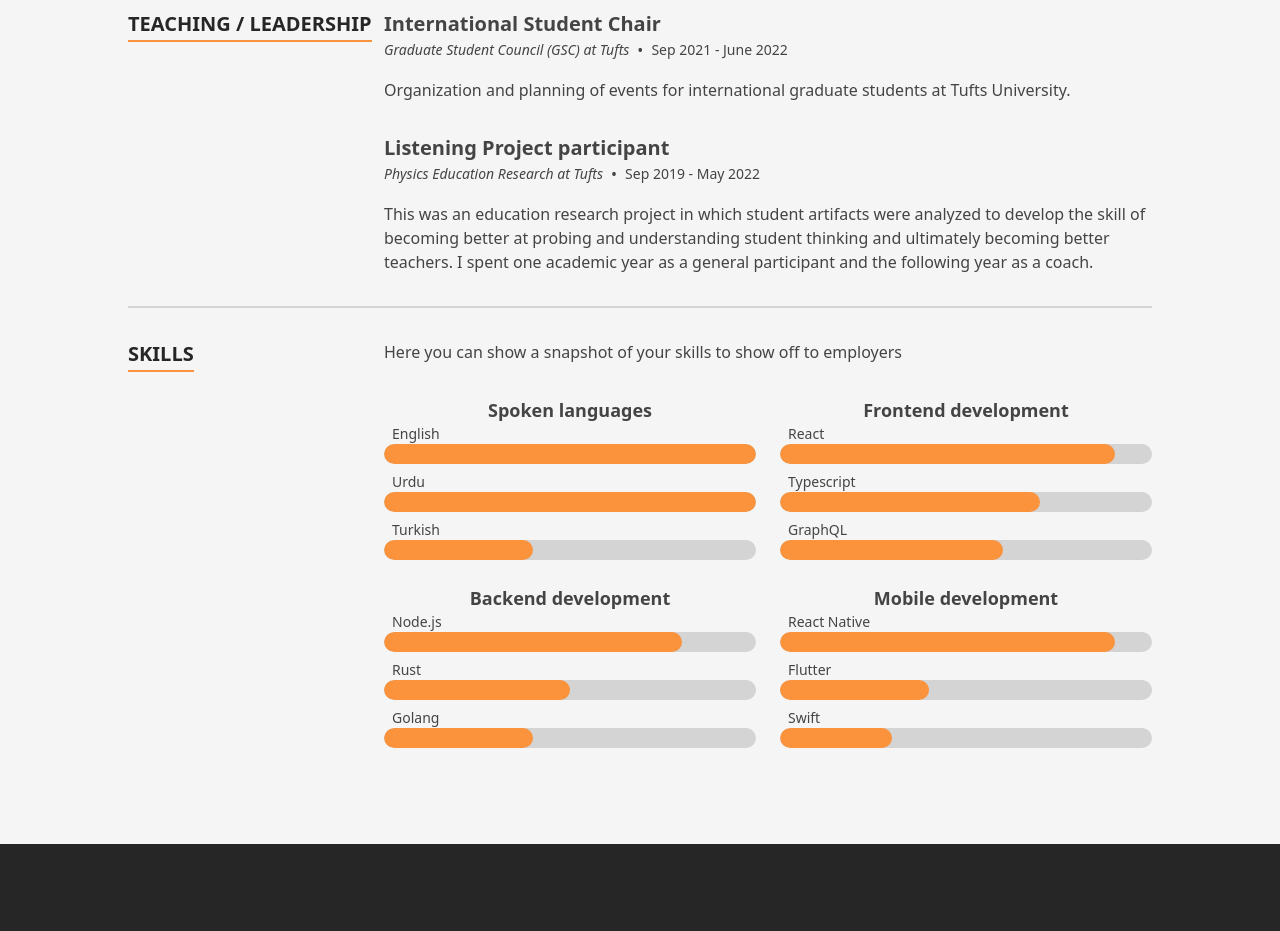
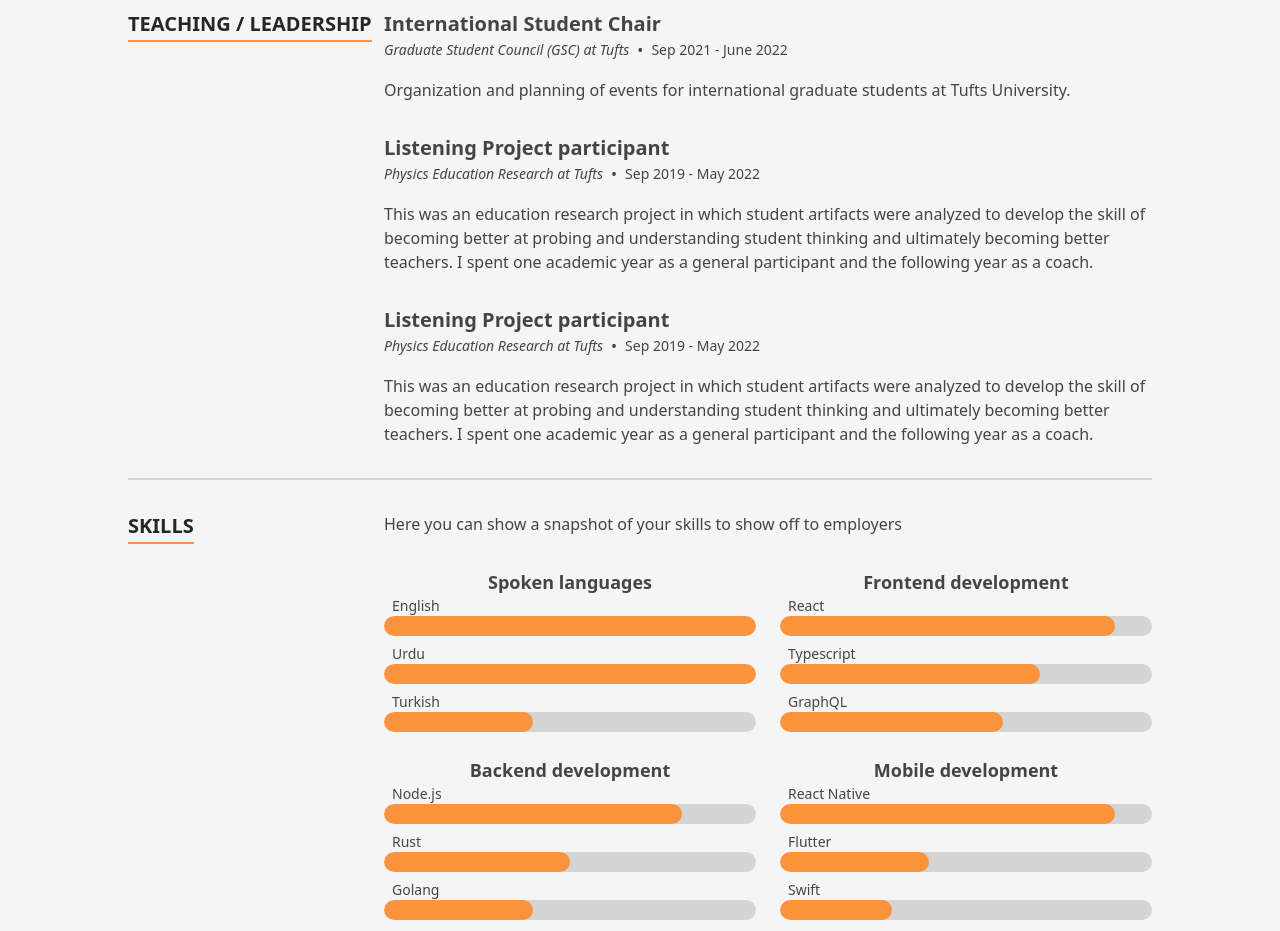
Before and after one commit to zaidikumail/kumailzaidi, a Next.js app: page / in a window 1280 px wide. Shown: the part 1600-2531 px from the top of the page. Built offline with nearby package versions, Linux system fonts and the light colour scheme.

Commit message:
Update data.tsx

```diff
--- a/src/data/data.tsx
+++ b/src/data/data.tsx
@@ -294,6 +294,16 @@ export const experience: TimelineItem[] = [
       </p>
     ),
   },
+  {
+    date: 'Sep 2019 - May 2022',
+    location: 'Physics Education Research at Tufts',
+    title: 'Listening Project participant',
+    content: (
+      <p>
+        This was an education research project in which student artifacts were analyzed to develop the skill of becoming better at probing and understanding student thinking and ultimately becoming better teachers. I spent one academic year as a general participant and the following year as a coach.
+      </p>
+    ),
+  },
 ];
 
 
```
